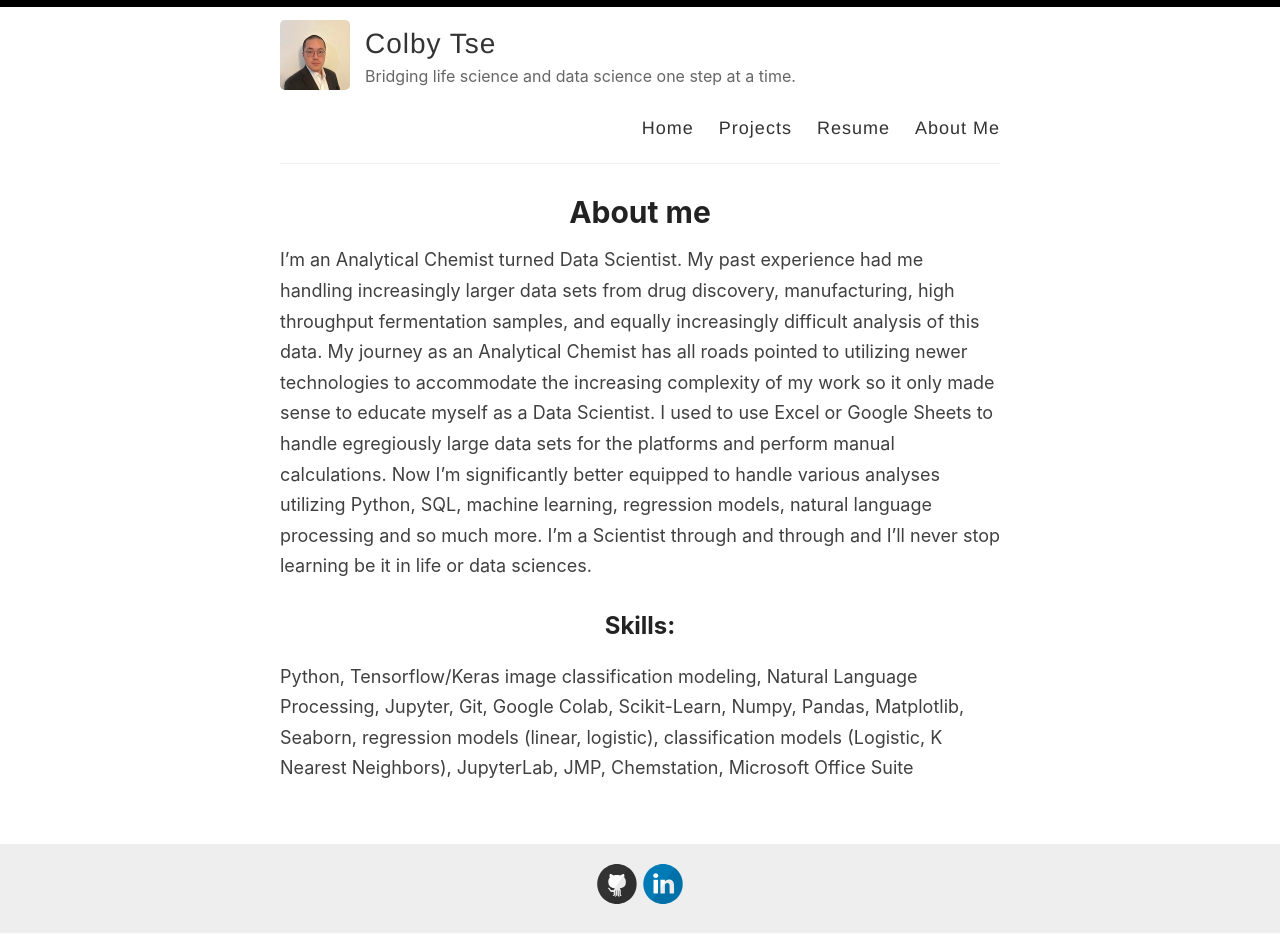
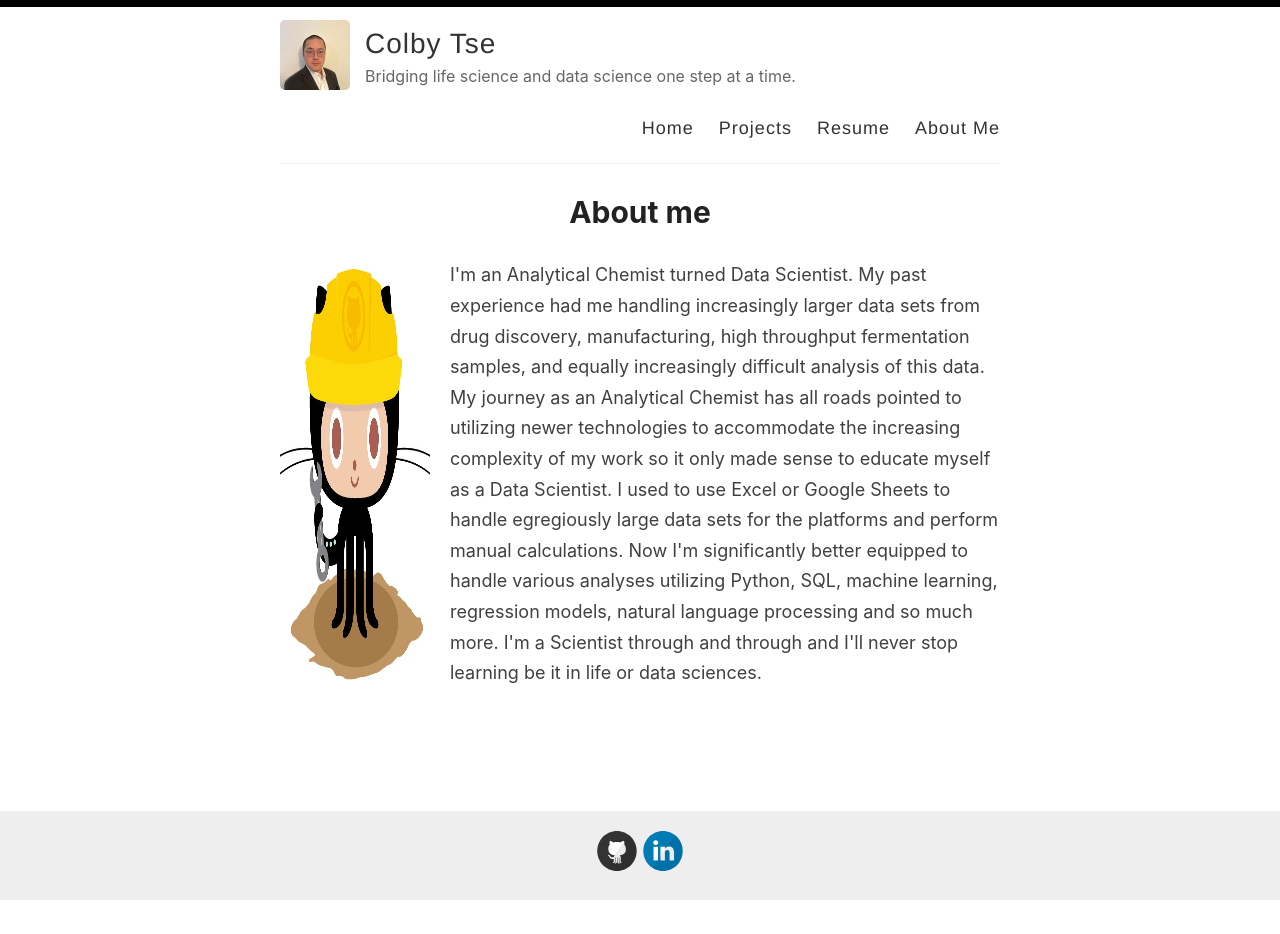
Before and after one commit to colbytse/colbytse.github.io, a Jekyll site: the page built from _pages/about-me.md, in a window 1280 px wide. Built offline with Jekyll 4.4.1, drawn with Linux system fonts in a browser that asks for light colours; after the commit the page ends 901 px from its top, so only the background shows below that.

Commit message:
testing about-me page settings

```diff
--- a/_pages/about-me.md
+++ b/_pages/about-me.md
@@ -4,7 +4,9 @@ title: About me
 permalink: /about-me/
 ---
 
-I'm an Analytical Chemist turned Data Scientist. My past experience had me handling increasingly larger data sets from drug discovery, manufacturing, high throughput fermentation samples, and equally increasingly difficult analysis of this data. My journey as an Analytical Chemist has all roads pointed to utilizing newer technologies to accommodate the increasing complexity of my work so it only made sense to educate myself as a Data Scientist. I used to use Excel or Google Sheets to handle egregiously large data sets for the platforms and perform manual calculations. Now I'm significantly better equipped to handle various analyses utilizing Python, SQL, machine learning, regression models, natural language processing and so much more. I'm a Scientist through and through and I'll never stop learning be it in life or data sciences.
-
-## Skills:
-Python, Tensorflow/Keras image classification modeling, Natural Language Processing, Jupyter, Git, Google Colab, Scikit-Learn, Numpy, Pandas, Matplotlib, Seaborn, regression models (linear, logistic), classification models (Logistic, K Nearest Neighbors), JupyterLab, JMP, Chemstation, Microsoft Office Suite
+<div style="display: flex;">
+  <img src="../images/404.jpg" alt="Image" style="width: 150px; margin-right: 20px;">
+  <div>
+    <p>I'm an Analytical Chemist turned Data Scientist. My past experience had me handling increasingly larger data sets from drug discovery, manufacturing, high throughput fermentation samples, and equally increasingly difficult analysis of this data. My journey as an Analytical Chemist has all roads pointed to utilizing newer technologies to accommodate the increasing complexity of my work so it only made sense to educate myself as a Data Scientist. I used to use Excel or Google Sheets to handle egregiously large data sets for the platforms and perform manual calculations. Now I'm significantly better equipped to handle various analyses utilizing Python, SQL, machine learning, regression models, natural language processing and so much more. I'm a Scientist through and through and I'll never stop learning be it in life or data sciences.</p>
+  </div>
+</div>
```
